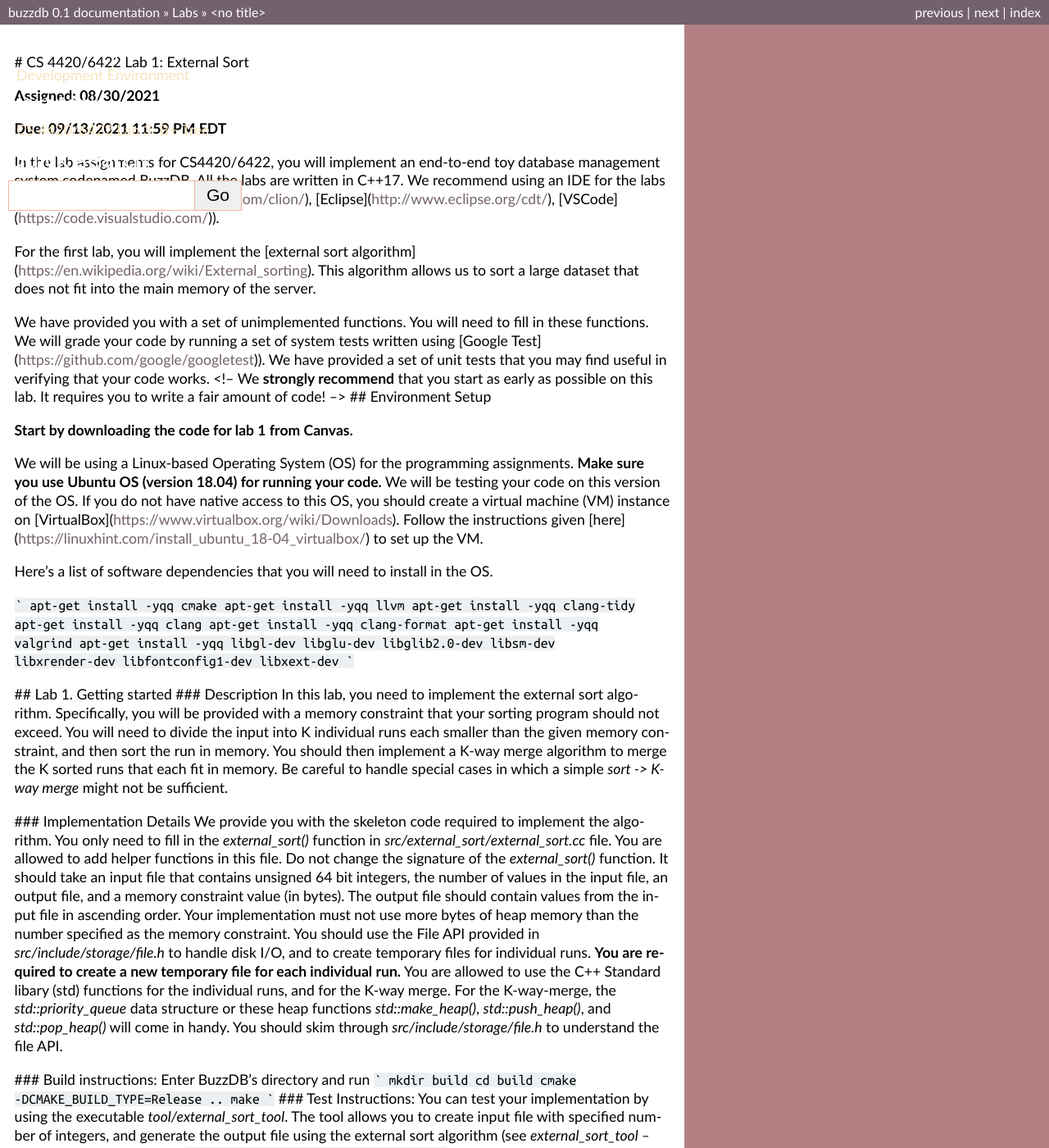
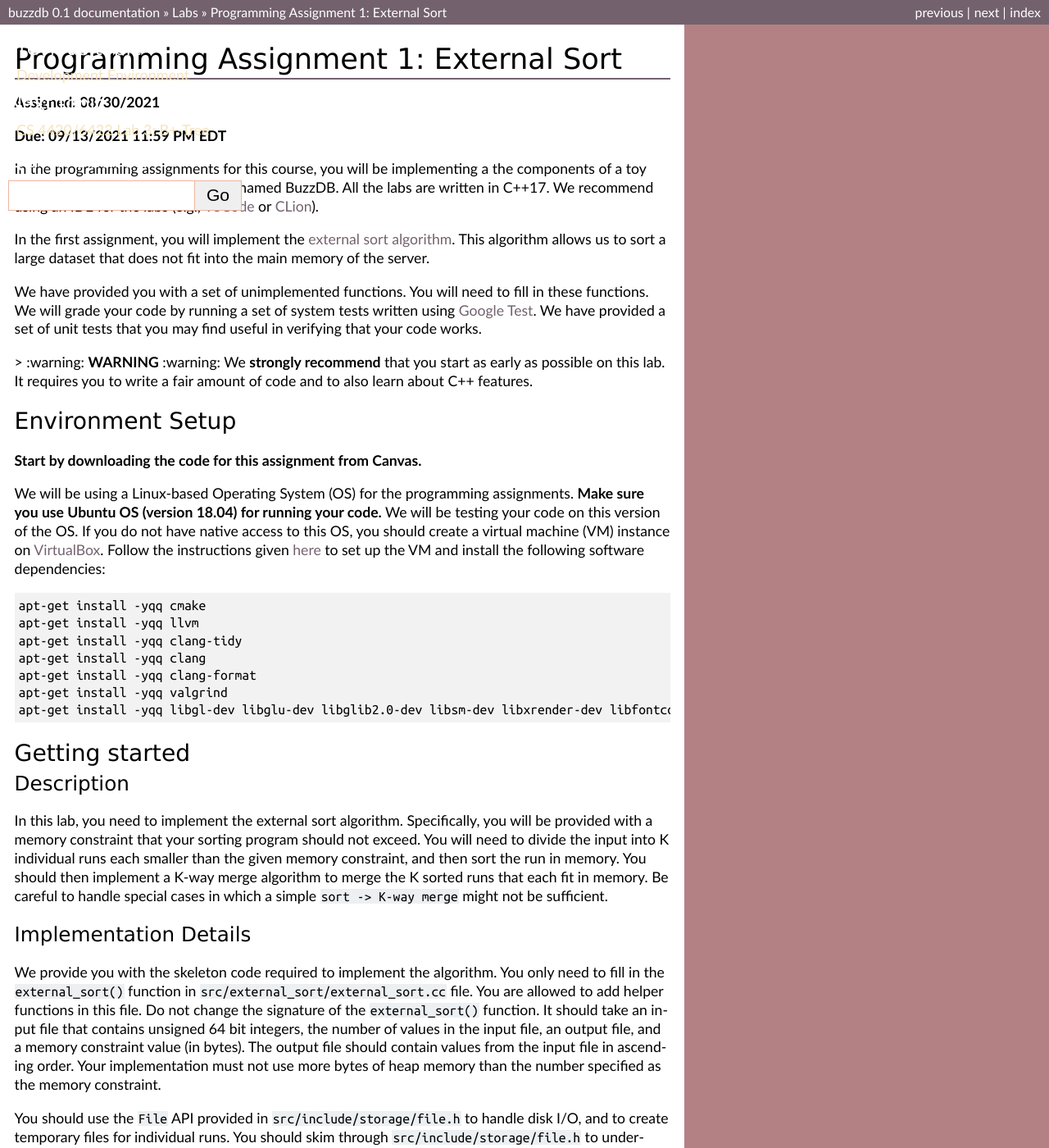
Before and after one commit to hershd23/buzzdb-docs, a Sphinx documentation site: the page built from docs/labs/lab1.rst, in a window 1280 px wide and 1400 px high. Shown: the whole window at 82% size. Built offline with Sphinx 7.4.7, drawn with Linux system fonts in a browser that asks for light colours; some of the changed text lies outside the part shown.

Commit message:
Update lab1.rst

````diff
--- a/docs/labs/lab1.rst
+++ b/docs/labs/lab1.rst
@@ -1,89 +1,118 @@
-# CS 4420/6422 Lab 1: External Sort
+Programming Assignment 1: External Sort
+=======================================
 
 **Assigned: 08/30/2021**
 
 **Due: 09/13/2021 11:59 PM EDT**
 
+In the programming assignments for this course, you will be implementing a the components of a toy database management system codenamed BuzzDB. All the labs are written in C++17. We recommend using an IDE for the labs (e.g., `VSCode <https://code.visualstudio.com/>`__ or `CLion <https://www.jetbrains.com/clion/>`__).
 
-In the lab assignments for CS4420/6422, you will implement an end-to-end toy database management system codenamed BuzzDB. All the labs are written in C++17. We recommend using an IDE for the labs (e.g., [CLion](https://www.jetbrains.com/clion/), [Eclipse](http://www.eclipse.org/cdt/), [VSCode](https://code.visualstudio.com/)).
+In the first assignment, you will implement the `external sort algorithm <https://en.wikipedia.org/wiki/External_sorting>`__. This algorithm allows us to sort a large dataset that does not fit into the main memory of the server.
 
-For the first lab, you will implement the [external sort algorithm](https://en.wikipedia.org/wiki/External_sorting). This algorithm allows us to sort a large dataset that does not fit into the main memory of the server.
+We have provided you with a set of unimplemented functions. You will need to fill in these functions. We will grade your code by running a set of system tests written using `Google Test <https://github.com/google/googletest>`__. We have provided a set of unit tests that you may find useful in verifying that your code works.
 
-We have provided you with a set of unimplemented functions. You will need to fill in these functions. We will grade your code by running a set of system tests written using [Google Test](https://github.com/google/googletest)). We have provided a set of unit tests that you may find useful in verifying that your code works.
-<!--
-We **strongly recommend** that you start as early as possible on this lab. It requires you to write a fair amount of code!
--->
-## Environment Setup
+> :warning: **WARNING** :warning: We **strongly recommend** that you start as early as possible on this lab. It requires you to write a fair amount of code and to also learn about C++ features.
 
-**Start by downloading the code for lab 1 from Canvas.**
+Environment Setup
+----------------
 
-We will be using a Linux-based Operating System (OS) for the programming assignments. **Make sure you use Ubuntu OS (version 18.04) for running your code.** We will be testing your code on this version of the OS. If you do not have native access to this OS, you should create a virtual machine (VM) instance on [VirtualBox](https://www.virtualbox.org/wiki/Downloads). Follow the instructions given [here](https://linuxhint.com/install_ubuntu_18-04_virtualbox/) to set up the VM.
+**Start by downloading the code for this assignment from Canvas.**
 
-Here's a list of software dependencies that you will need to install in the OS.
+We will be using a Linux-based Operating System (OS) for the programming assignments. **Make sure you use Ubuntu OS (version 18.04) for running your code.** We will be testing your code on this version of the OS. If you do not have native access to this OS, you should create a virtual machine (VM) instance on `VirtualBox <https://www.virtualbox.org/wiki/Downloads>`__. Follow the instructions given `here <https://buzzdb-docs.readthedocs.io/en/latest/labs/setup.html>`__ to set up the VM and install the following software dependencies:
 
-```
-apt-get install -yqq cmake
-apt-get install -yqq llvm
-apt-get install -yqq clang-tidy
-apt-get install -yqq clang
-apt-get install -yqq clang-format
-apt-get install -yqq valgrind
-apt-get install -yqq libgl-dev libglu-dev libglib2.0-dev libsm-dev libxrender-dev libfontconfig1-dev libxext-dev
-```
+.. code-block:: sh
 
-##  Lab 1. Getting started
-### Description
-In this lab, you need to implement the external sort algorithm. Specifically, you will be provided with a memory constraint that your sorting program should not exceed. You will need to divide the input into K individual runs each smaller than the given memory constraint, and then sort the run in memory. You should then implement a K-way merge algorithm to merge the K sorted runs that each fit in memory. Be careful to handle special cases in which a simple `sort -> K-way merge` might not be sufficient.
+  apt-get install -yqq cmake
+  apt-get install -yqq llvm
+  apt-get install -yqq clang-tidy
+  apt-get install -yqq clang
+  apt-get install -yqq clang-format
+  apt-get install -yqq valgrind
+  apt-get install -yqq libgl-dev libglu-dev libglib2.0-dev libsm-dev libxrender-dev libfontconfig1-dev libxext-dev
 
-### Implementation Details
-We provide you with the skeleton code required to implement the algorithm. You only need to fill in the `external_sort()` function in `src/external_sort/external_sort.cc` file. You are allowed to add helper functions in this file. Do not change the signature of the `external_sort()` function. It should take an input file that contains unsigned 64 bit integers, the number of values in the input file, an output file, and a memory constraint value (in bytes). The output file should contain values from the input file in ascending order. Your implementation must not use more bytes of heap memory than the number specified as the memory constraint. You should use the File API provided in `src/include/storage/file.h` to handle disk I/O, and to create temporary files for individual runs. **You are required to create a new temporary file for each individual run.** You are allowed to use the C++ Standard libary (std) functions for the individual runs, and for the K-way merge.  For the K-way-merge, the `std::priority_queue` data structure or these heap functions `std::make_heap()`, `std::push_heap()`, and `std::pop_heap()` will come in handy. You should skim through `src/include/storage/file.h` to understand the file API.
 
-### Build instructions:
+Getting started
+----------------
+
+Description
+~~~~~~~~~~~
+
+In this lab, you need to implement the external sort algorithm. Specifically, you will be provided with a memory constraint that your sorting program should not exceed. You will need to divide the input into K individual runs each smaller than the given memory constraint, and then sort the run in memory. You should then implement a K-way merge algorithm to merge the K sorted runs that each fit in memory. Be careful to handle special cases in which a simple ``sort -> K-way merge`` might not be sufficient.
+
+Implementation Details
+~~~~~~~~~~~~~~~~~~~~~~
+
+We provide you with the skeleton code required to implement the algorithm. You only need to fill in the ``external_sort()`` function in ``src/external_sort/external_sort.cc`` file. You are allowed to add helper functions in this file. Do not change the signature of the ``external_sort()`` function. It should take an input file that contains unsigned 64 bit integers, the number of values in the input file, an output file, and a memory constraint value (in bytes). The output file should contain values from the input file in ascending order. Your implementation must not use more bytes of heap memory than the number specified as the memory constraint.
+
+You should use the ``File`` API provided in ``src/include/storage/file.h`` to handle disk I/O, and to create temporary files for individual runs. You should skim through ``src/include/storage/file.h`` to understand the file API. **You are required to create a new temporary file for each individual run.**
+
+You are allowed to use the C++ Standard libary (std) functions for the individual runs, and for the K-way merge.  For the K-way-merge, the ``std::priority_queue`` data structure or these heap functions ``std::make_heap()``, ``std::push_heap()``, and ``std::pop_heap()`` will come in handy.
+
+Build instructions
+~~~~~~~~~~~~~~~~~~~
+
 Enter BuzzDB's directory and run
-```
-mkdir build
-cd build
-cmake -DCMAKE_BUILD_TYPE=Release ..
-make
-```
-### Test Instructions:
-You can test your implementation by using the executable `tool/external_sort_tool`. The tool allows you to create input file with specified number of integers, and generate the output file using the external sort algorithm (see `external_sort_tool --help` for more information).
-```
-./tool/external_sort_tool --help
-```
-You should also check your implementation against the unit tests provided in `test/unit/external_sort/external_sort_test.cc`. To run them, compile the project and then execute the `test/external_sort_test` binary.
-```
-./test/external_sort_test
-```
+
+.. code-block:: sh
+
+  mkdir build
+  cd build
+  cmake -DCMAKE_BUILD_TYPE=Release ..
+  make
+
+Test Instructions
+~~~~~~~~~~~~~~~~~~
+
+You can test your implementation by using the executable ``tool/external_sort_tool``. The tool allows you to create input file with specified number of integers, and generate the output file using the external sort algorithm (see `external_sort_tool --help` for more information).
+
+.. code-block:: sh
+
+  ./tool/external_sort_tool --help
+
+You should also check your implementation against the unit tests provided in `test/unit/external_sort/external_sort_test.cc`. To run them, compile the project and then execute the ``test/external_sort_test`` binary.
+
+.. code-block:: sh
+
+  ./test/external_sort_test
+
 Passing all the test cases is a requirement but does not automatically mean that you will get full points. We will test your implementation with more test cases.
 
 Additionally, your implementation will be checked for memory leaks. You can check for memory leaks using valgrind.
-```
-ctest -R external_sort_test_valgrind
-```
+
+.. code-block:: sh
+
+  ctest -R external_sort_test_valgrind
+
 To run the entire test suite, use:
-```
-ctest
-```
-ctest has a flag option to emit verbose output. Please refer to [ctest manual](https://cmake.org/cmake/help/latest/manual/ctest.1.html#ctest-1).
 
-##  Lab1. Logistics
+.. code-block:: sh
 
-You must submit your code (see below) as well as an one-page writeup (in `REPORT.md`) describing your solution. In the writeup, mention 1) the design decisions you made, and 2) the missing components in your code. We will award partial credits based on this writeup (if you are unable to finish the implementation before the due date or if it fails any test cases).
+  ctest
 
-###   Collaboration
+ctest has a flag option to emit verbose output. Please refer to `ctest manual <https://cmake.org/cmake/help/latest/manual/ctest.1.html#ctest-1>`__.
+
+Logistics
+---------
+
+You must submit your code (see below) as well as an one-page writeup (in a file named `REPORT.md`) describing your solution. In the writeup, mention: (1) the design decisions you made, and (2) the missing components in your code. We will award partial credits based on this writeup (if you are unable to finish the implementation before the due date and/or if it fails any test cases).
+
+Collaboration
+~~~~~~~~~~~~~
 
 This is an individual assignment. No collaboration is allowed.
 
-###  Submitting your assignment
-You should submit your code on Gradescope. We have set up an autograder that will test your implementation. You are allowed to make multiple submissions and we will use the latest submission to grade your lab.
+Submitting your assignment
+~~~~~~~~~~~~~~~~~~~~~~~~~~~
 
-```
-bash submit.sh <name>
-```
+You should submit your code as a zip file via Gradescope. We have set up an autograder that will test your implementation. You are allowed to make multiple submissions and we will use the latest submission to grade your lab.
 
-***Important***
-Do not add additional files to the zip file, use the script above.
+.. code-block:: sh
 
-###  Grading
+  bash submit.sh <name>
+
+> :warning: **WARNING** Do not add additional files to the zip file, use the ``submit.sh`` script.
+
+Grading
+-------
+
 95% of your grade will be based on whether or not your code passes the autograder test suite. These tests will be a superset of the tests we have provided. 5% is for code quality. We will award partial marks for submissions that fail the autograder test suite (based on the writeup).
````
